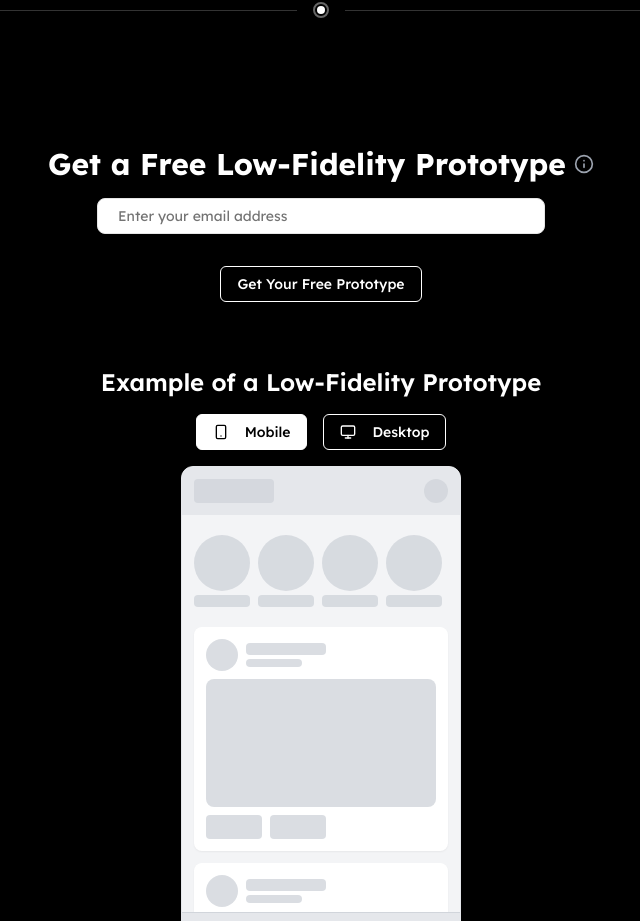
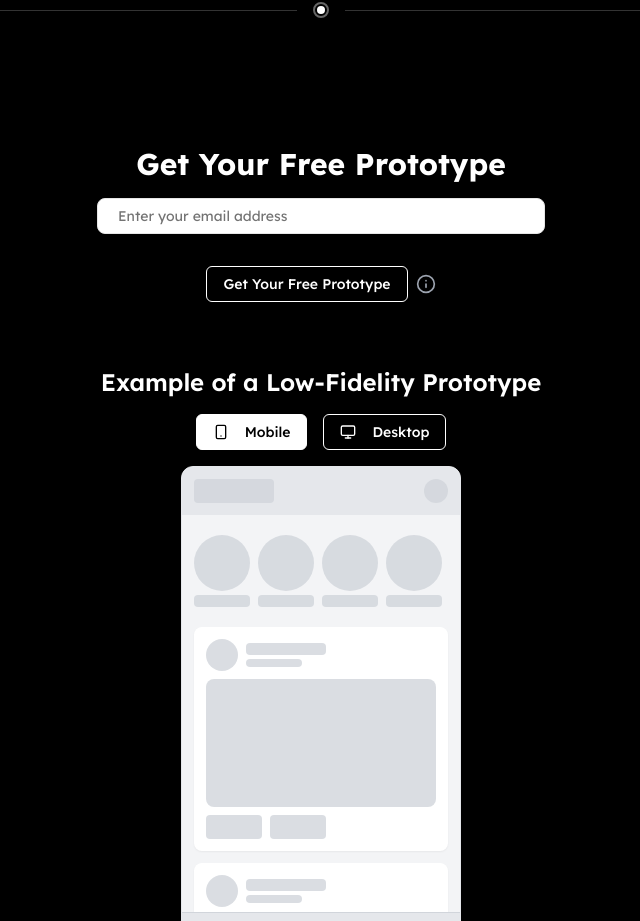
Before and after one commit to supportgpt/pl-landing, a Next.js app: page / in a window 1280 px wide. Shown: the part 3070-3991 px from the top of the page, without its empty margins (319-959 px from the left). Built offline with nearby package versions, Linux system fonts and the light colour scheme.

Commit message:
i icon update

```diff
--- a/components/landing-page.tsx
+++ b/components/landing-page.tsx
@@ -565,14 +565,8 @@ export function LandingPage() {
       {/* Free Low-Fidelity Prototype Offer */}
       <section className="py-16 bg-black scroll-mt-20" id="free-prototype">
         <div className="w-full max-w-[90rem] mx-auto px-4">
-          <div className="flex items-center justify-center mb-4 space-x-2">
-            <h2 className="text-2xl sm:text-3xl font-bold text-white">Get a Free Low-Fidelity Prototype</h2>
-            <div className="relative group">
-              <Info className="h-5 w-5 text-gray-400 hover:text-white transition-colors cursor-help" />
-              <div className="absolute z-50 bottom-full mb-2 left-1/2 transform -translate-x-1/2 w-64 p-2 bg-white text-black text-sm rounded-lg shadow-lg opacity-0 group-hover:opacity-100 transition-opacity duration-200 pointer-events-none">
-                Share your email, and a member of our team will reach out to provide you with a free low-fidelity prototype tailored to your project needs.
-              </div>
-            </div>
+          <div className="flex items-center justify-center mb-4">
+            <h2 className="text-2xl sm:text-3xl font-bold text-white text-center">Get Your Free Prototype</h2>
           </div>
 
           {/* Prototype Form */}
@@ -595,6 +589,7 @@ export function LandingPage() {
                 value={formData.email}
               />
             </div>
+            <div className="flex items-center gap-2">
               <Button
                 type="submit"
                 className="bg-black text-white border border-white hover:bg-white hover:text-black transition-colors duration-200"
@@ -602,6 +597,13 @@ export function LandingPage() {
               >
                 {isSubmitting ? 'Sending...' : 'Get Your Free Prototype'}
               </Button>
+              <div className="relative group">
+                <Info className="h-5 w-5 text-gray-400 hover:text-white transition-colors cursor-help" />
+                <div className="absolute z-50 bottom-full mb-2 right-0 w-64 p-2 bg-white text-black text-sm rounded-lg shadow-lg opacity-0 group-hover:opacity-100 transition-opacity duration-200 pointer-events-none">
+                  Share your email, and a member of our team will reach out to provide you with a free low-fidelity prototype tailored to your project needs.
+                </div>
+              </div>
+            </div>
           </form>
 
           {/* Low-Fidelity Example */}
```
Lines whose indentation alone changed are shown as unchanged.
